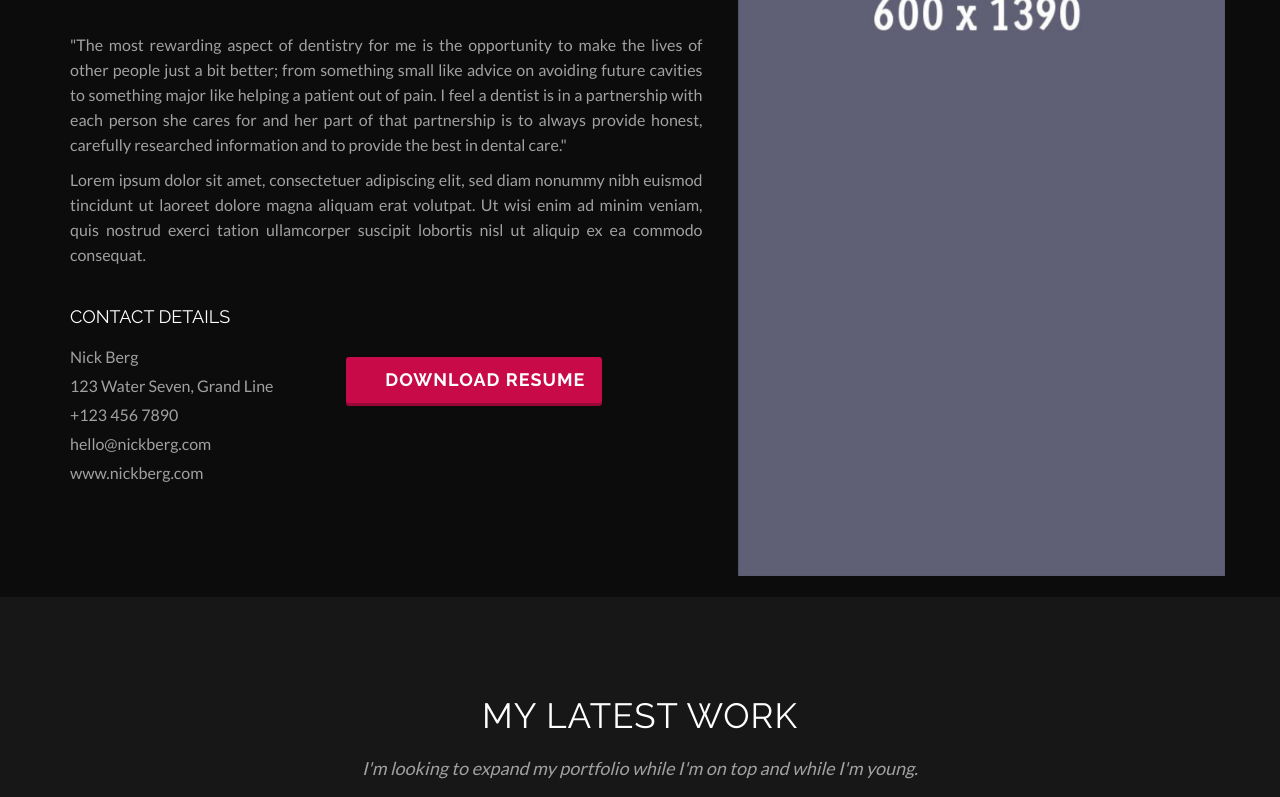
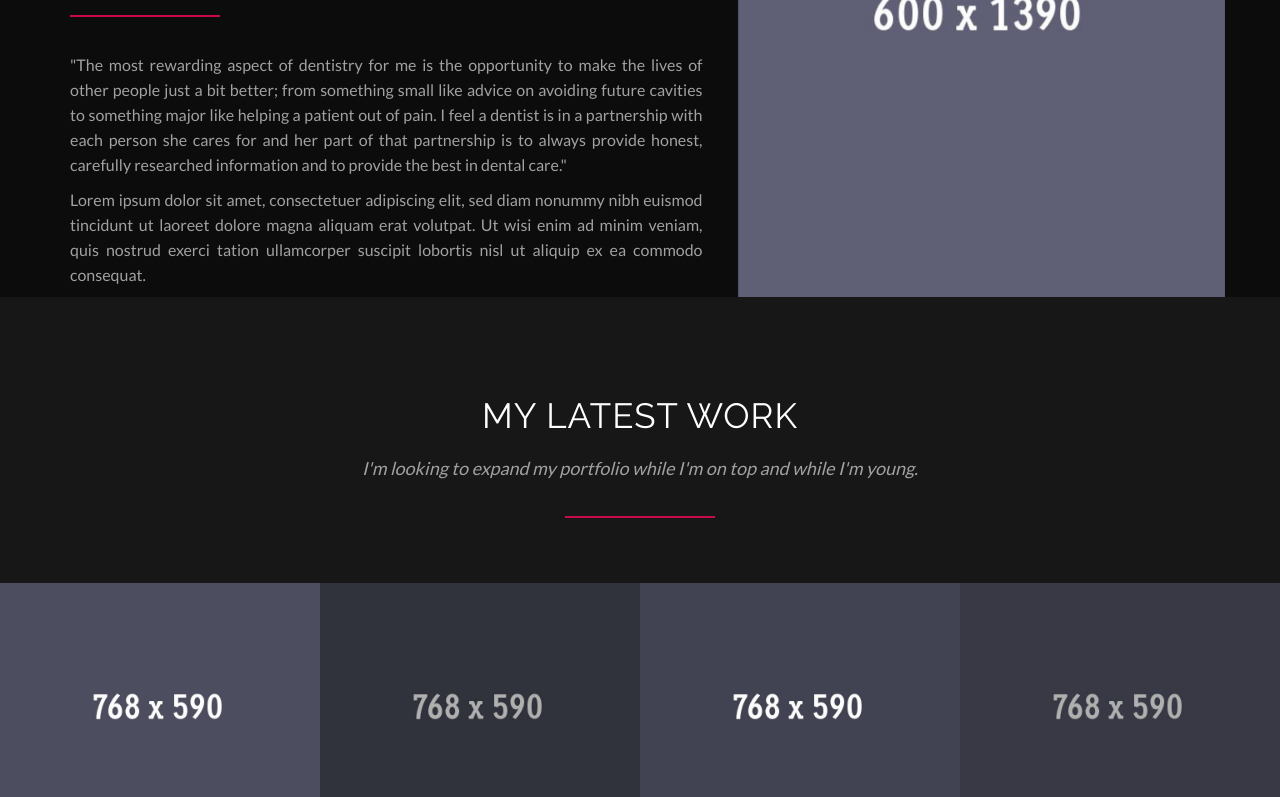
Before and after one commit to Jackrabbitrocks/i-s, a plain HTML site: page index.html in a window 1280 px wide. Shown: the part 1354-2151 px from the top of the page. Drawn offline with Linux system fonts and the light colour scheme; a web font is replaced by a local one.

Commit message:
remove contact details

```diff
--- a/assets/css/berg.css
+++ b/assets/css/berg.css
@@ -2957,3 +2957,8 @@ footer.footer .copyright p {
   display: inline-block;
   position: relative;
 }
+
+/*===== ABOUT US ========*/
+.profile-text .row:first-child{
+  margin-bottom: 20px;
+}
--- a/index.html
+++ b/index.html
@@ -200,33 +200,6 @@
                                 <!-- //.row -->
                             </div>
                             <!-- //PROFILE TEXT END -->
-
-                            <!-- CONTACT DETAILS START -->
-                            <div class="contact-details padding-right-yes">
-                                <div class="row">
-                                    <div class="col-sm-6 col-md-5">
-                                        <h4 class="uppercase">Contact Details</h4>
-
-                                        <ul class="list-unstyled text-grey">
-                                            <li>Nick Berg</li>
-                                            <li>123 Water Seven, Grand Line</li>
-                                            <li>+123 456 7890</li>
-                                            <li>hello@nickberg.com</li>
-                                            <li>www.nickberg.com</li>
-                                        </ul>
-                                    </div>
-                                    <!-- //.col-md-5 -->
-
-                                    <div class="col-sm-6 col-md-7">
-                                        <a href="#" class="btn btn-lg btn-custom">
-                                            <i class="icon-File-Download"></i> Download Resume
-                                        </a>
-                                    </div>
-                                    <!-- //.col-md-6 -->
-                                </div>
-                                <!-- //.row -->
-                            </div>
-                            <!-- //CONTACT DETAILS END -->
 
                         </div>
                         <!-- //.col-md-7 -->
```
